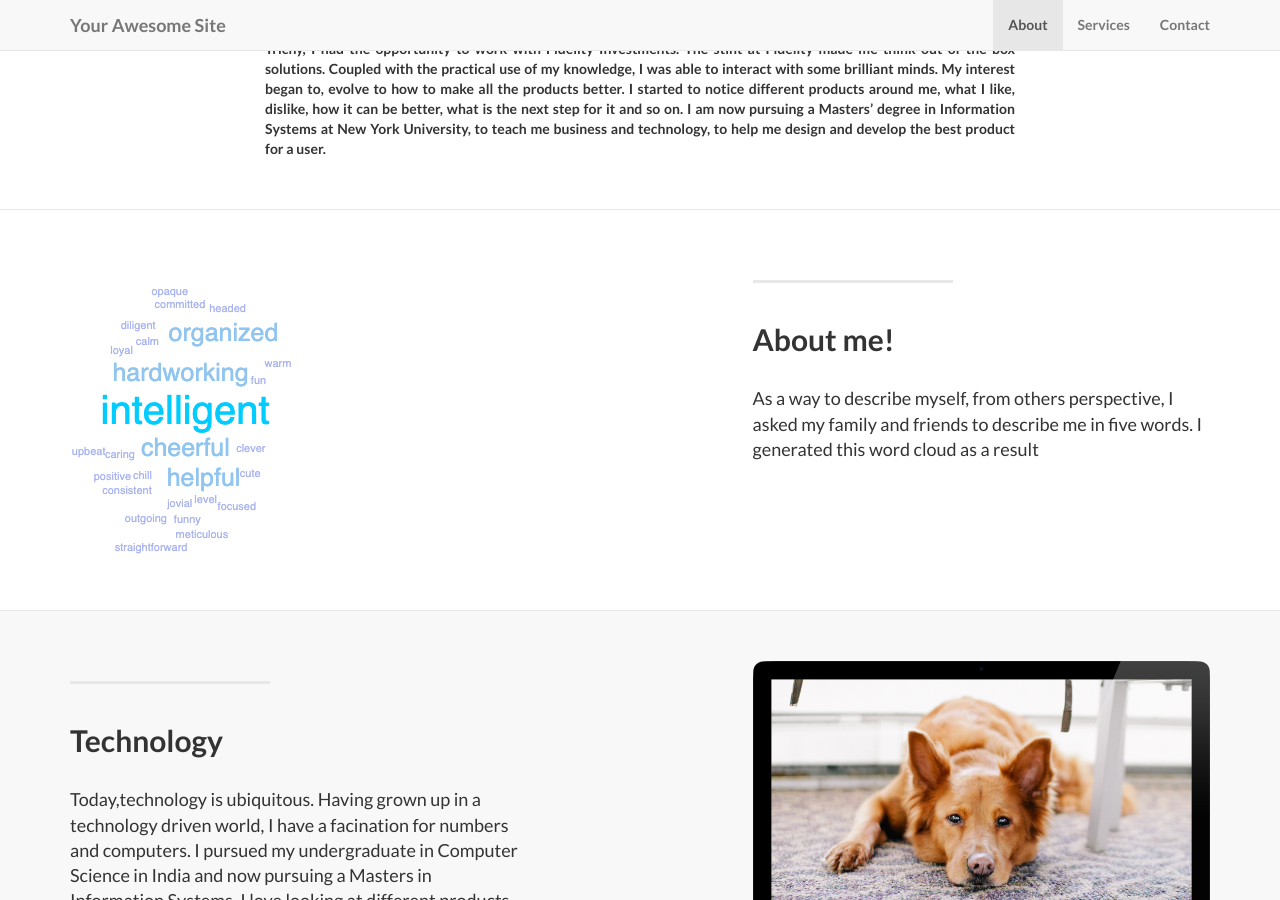
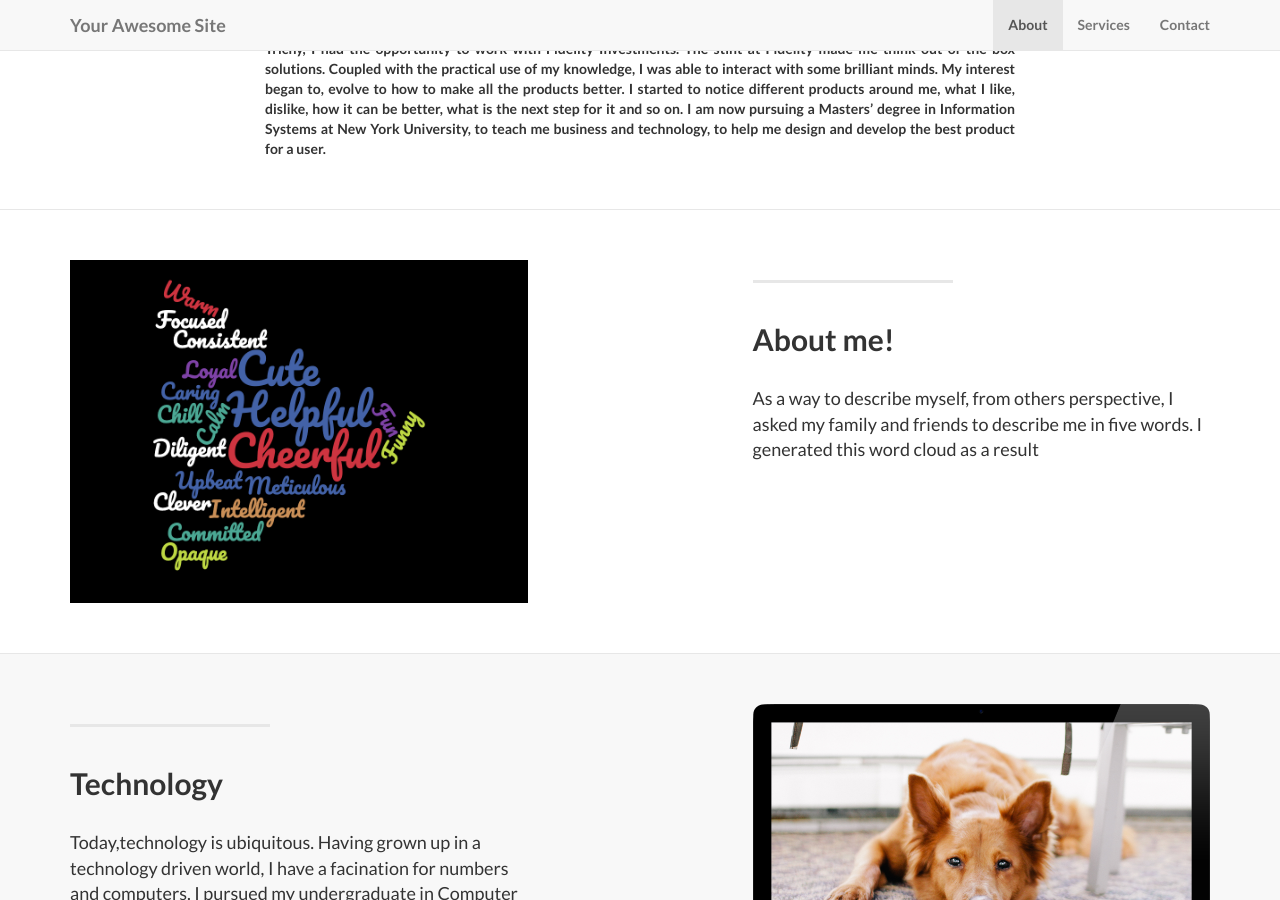
Before and after one commit to NandhithaR/Portfolio, a Jekyll site: the page built from index.html, in a window 1280 px wide and 900 px high, scrolled down 838 px. Built offline with Jekyll 4.4.1, drawn with Linux system fonts in a browser that asks for light colours; nearby versions of some CDN libraries; library files that are not in the unit come from our copies.

Commit message:
word cloud

```diff
--- a/_posts/2014-09-21-services-1.markdown
+++ b/_posts/2014-09-21-services-1.markdown
@@ -1,6 +1,6 @@
 ---
 layout: default
-img: wordcloud.png
+img: download.png
 category: Services
 title: About me!
 description: |
```
Also changed, not shown: img/services/download.png (added).
